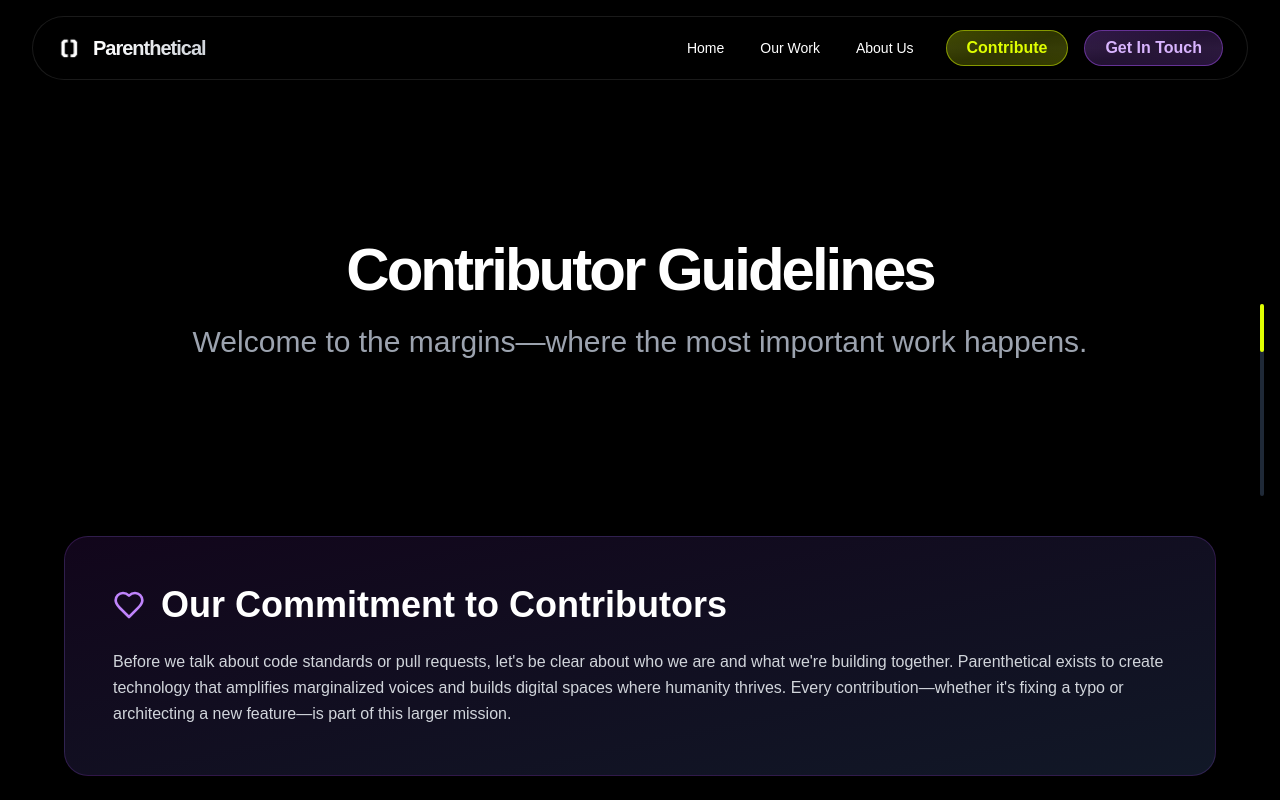
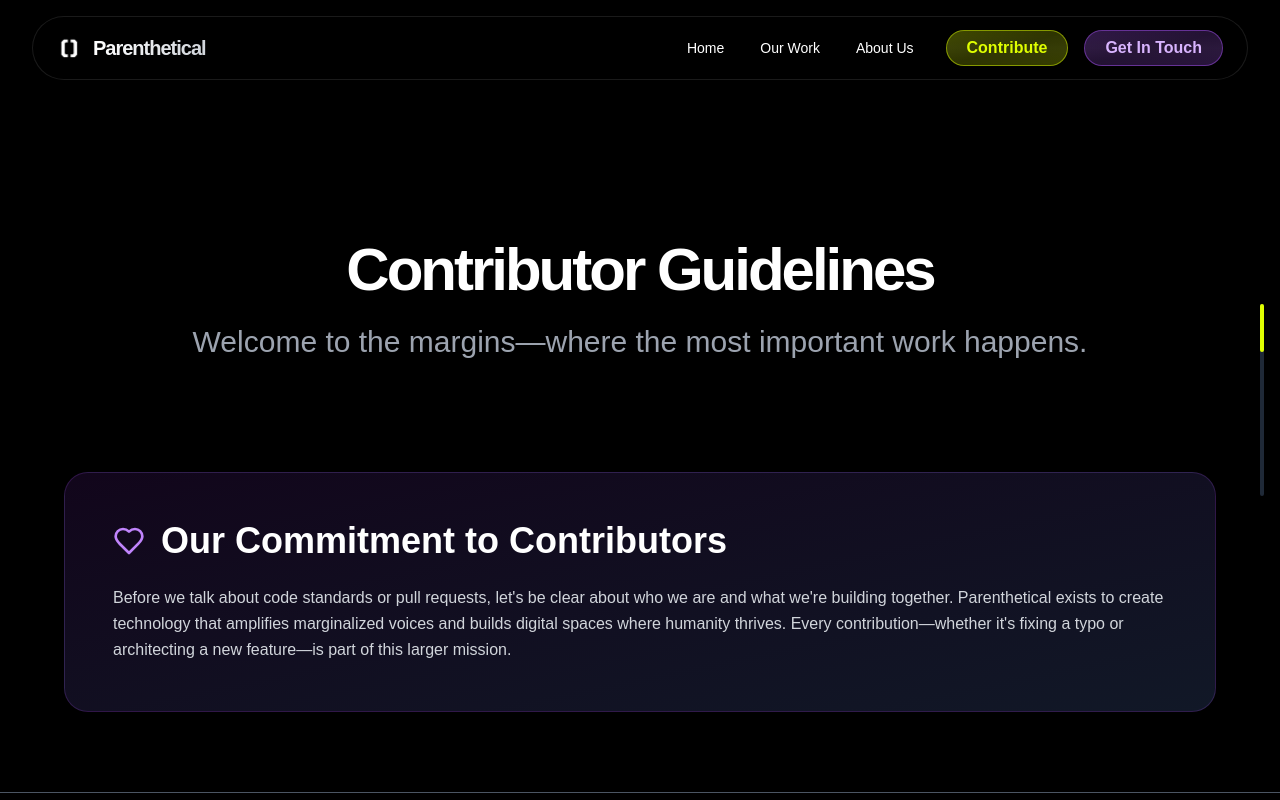
Before and after one commit to parenthetical-dev/parenthetical-dev, a Next.js app: page /contributor-guidelines in a window 1280 px wide. Shown: the top 800 px of the page. Built offline with nearby package versions, Linux system fonts and the light colour scheme; a web font is replaced by a local one.

Commit message:
feat: contributors page updates

```diff
--- a/app/contributor-guidelines/page.tsx
+++ b/app/contributor-guidelines/page.tsx
@@ -55,7 +55,7 @@ export default function ContributorGuidelines() {
       <Header />
 
       {/* Hero Section */}
-      <section className="relative w-full pt-32 pb-20 md:pt-40 md:pb-24 overflow-hidden">
+      <section className="relative w-full pt-32 pb-12 md:pt-40 md:pb-16 overflow-hidden">
         <div className="container mx-auto px-4 md:px-6">
           <motion.div
             {...fadeInAnimation}
@@ -72,7 +72,7 @@ export default function ContributorGuidelines() {
       </section>
 
       {/* Our Commitment Section */}
-      <section className="w-full py-16 md:py-20">
+      <section className="w-full pt-8 pb-16 md:pt-12 md:pb-20">
         <div className="container mx-auto px-4 md:px-6">
           <motion.div
             {...fadeInAnimation}
```
